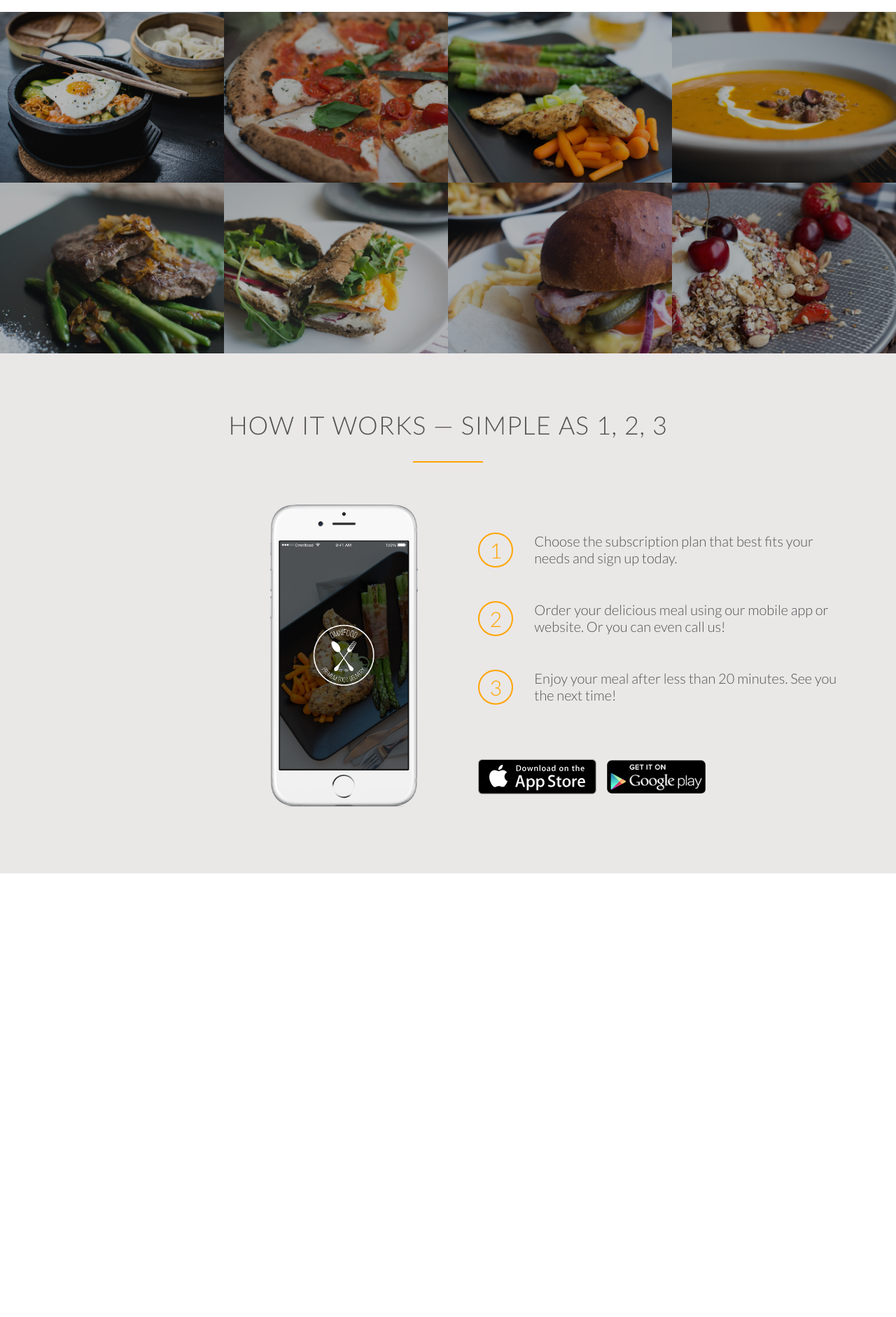
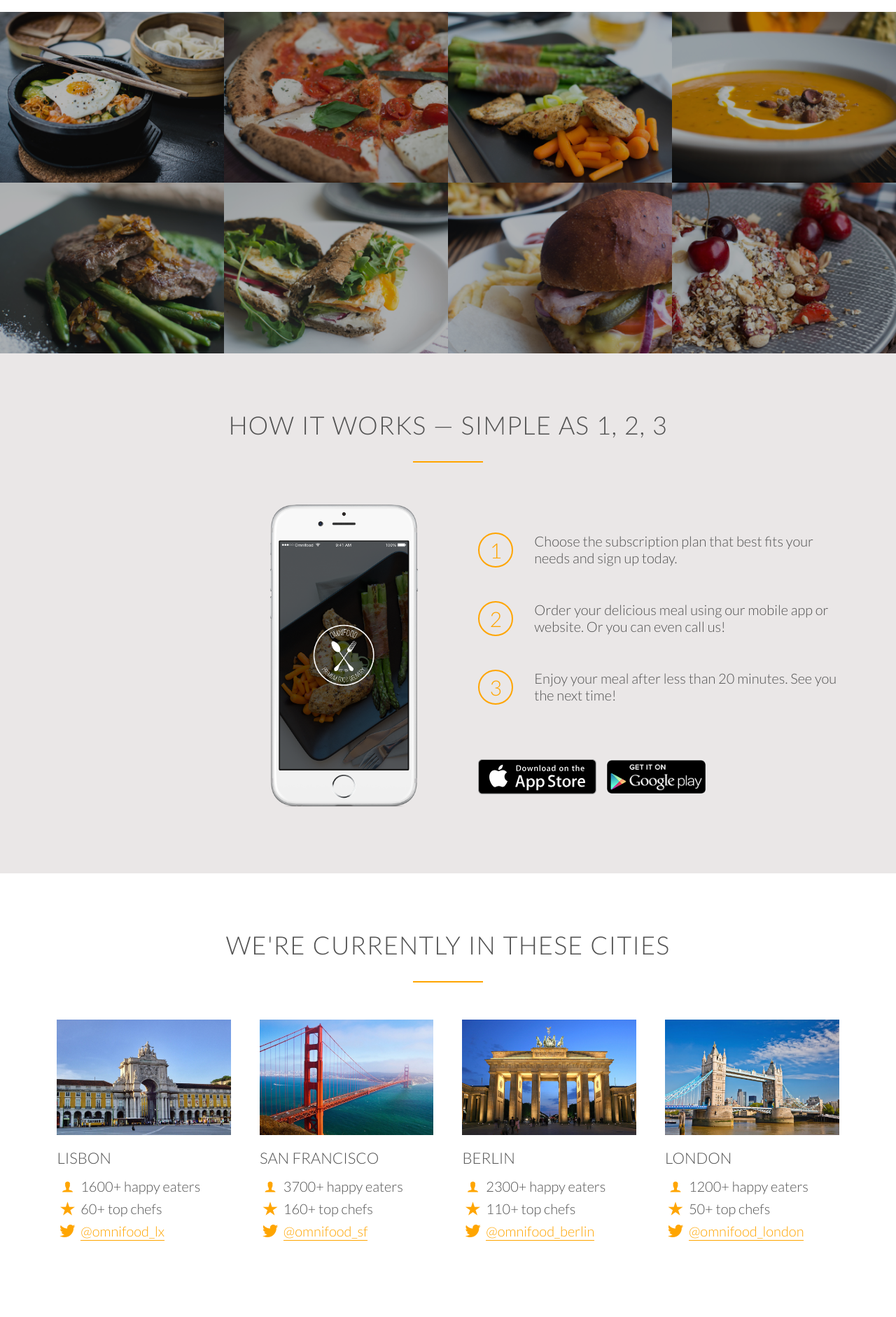
Before and after one commit to davidfang/omnitfood, a PHP site: page / in a window 1280 px wide. Shown: the part 1484-3366 px from the top of the page at 70% size. Before the commit the page ends 2732 px from the top, so only its background shows below. Run offline with PHP 8.4, Linux system fonts and the light colour scheme; some web fonts are replaced.

Commit message:
city section --mac

```diff
--- a/index.html
+++ b/index.html
@@ -131,5 +131,78 @@
             </div>
         </div>
     </section>
+
+    <section class="section-cities">
+        <div class="row">
+            <h2>We're currently in these cities</h2>
+        </div>
+        <div class="row">
+            <div class="col span-1-of-4 box">
+                <img src="resources/css/img/lisbon-3.jpg" alt="">
+                <h3>Lisbon</h3>
+                <div class="city-feature">
+                    <i class="ion-ios-person icon-small"></i>
+                    1600+ happy eaters
+                </div>
+                <div class="city-feature">
+                    <i class="ion-ios-star icon-small"></i>
+                    60+ top chefs
+                </div>
+                <div class="city-feature">
+                    <i class="ion-social-twitter icon-small"></i>
+                    <a href="#">@omnifood_lx</a>
+                </div>
+            </div>
+            <div class="col span-1-of-4 box">
+                <img src="resources/css/img/san-francisco.jpg" alt="">
+                <h3>San Francisco</h3>
+                <div class="city-feature">
+                    <i class="ion-ios-person icon-small"></i>
+                    3700+ happy eaters
+                </div>
+                <div class="city-feature">
+                    <i class="ion-ios-star icon-small"></i>
+                    160+ top chefs
+                </div>
+                <div class="city-feature">
+                    <i class="ion-social-twitter icon-small"></i>
+                    <a href="#">@omnifood_sf</a>
+                </div>
+            </div>
+            <div class="col span-1-of-4 box">
+                <img src="resources/css/img/berlin.jpg" alt="">
+                <h3>Berlin</h3>
+                <div class="city-feature">
+                    <i class="ion-ios-person icon-small"></i>
+                    2300+ happy eaters
+                </div>
+                <div class="city-feature">
+                    <i class="ion-ios-star icon-small"></i>
+                    110+ top chefs
+                </div>
+                <div class="city-feature">
+                    <i class="ion-social-twitter icon-small"></i>
+                    <a href="#">@omnifood_berlin</a>
+                </div>
+            </div>
+            <div class="col span-1-of-4 box">
+                <img src="resources/css/img/london.jpg" alt="">
+                <h3>London</h3>
+                <div class="city-feature">
+                    <i class="ion-ios-person icon-small"></i>
+                    1200+ happy eaters
+                </div>
+                <div class="city-feature">
+                    <i class="ion-ios-star icon-small"></i>
+                    50+ top chefs
+                </div>
+                <div class="city-feature">
+                    <i class="ion-social-twitter icon-small"></i>
+                    <a href="#">@omnifood_london</a>
+                </div>
+            </div>
+        </div>
+
+    </section>
 </body>
 </html>
--- a/resources/css/style.css
+++ b/resources/css/style.css
@@ -98,6 +98,36 @@ h2:after {
     display: block;
     color: orange;
     margin-bottom: 10px;
+}
+
+.icon-small {
+    display: inline-block;
+    width: 30px;
+    text-align: center;
+    color: orange;
+    font-size: 120%;
+
+    /* Secrets 2 align text and icons */
+    line-height: 120%;
+    vertical-align: middle;
+    margin-top: -5px;
+}
+
+/* links */
+a:link,
+a:visited {
+    color: orange;
+    text-decoration: none;
+    border-bottom: 1px solid orange;
+    padding-bottom: 1px;
+    -webkit-transition: border-bottom 0.25s, color 0.25s;
+    transition: border-bottom 0.25s, color 0.25s;
+}
+
+a:hover,
+a:active {
+    color: #555;
+    border-bottom: 1px solid transparent;
 }
 
 /*-------buttons------*/
@@ -277,6 +307,10 @@ header {
     margin-bottom: 50px;
 }
 
+.works-step:last-of-type {
+    margin-bottom: 80px;
+}
+
 .works-step div {
     color: orange;
     border: 2px solid orange;
@@ -291,8 +325,9 @@ header {
     margin-right: 30px;
 }
 
-.works-step:last-of-type {
-    margin-bottom: 80px;
+.btn-app:link,
+.btn-app:visited {
+    border: 0;
 }
 
 .btn-app img {
@@ -300,3 +335,17 @@ header {
     width: auto;
     margin-right: 10px;
 }
+
+/* ----------------------------- */
+/* city section */
+/* ----------------------------- */
+
+.box img {
+    width: 100%;
+    height: auto;
+    margin-bottom: 15px;
+}
+
+.city-feature {
+    margin-bottom: 5px;
+}
```
Also changed, not shown: resources/css/img/berlin.jpg (added), resources/css/img/lisbon-3.jpg (added), resources/css/img/london.jpg (added), resources/css/img/san-francisco.jpg (added), 1 other file.
